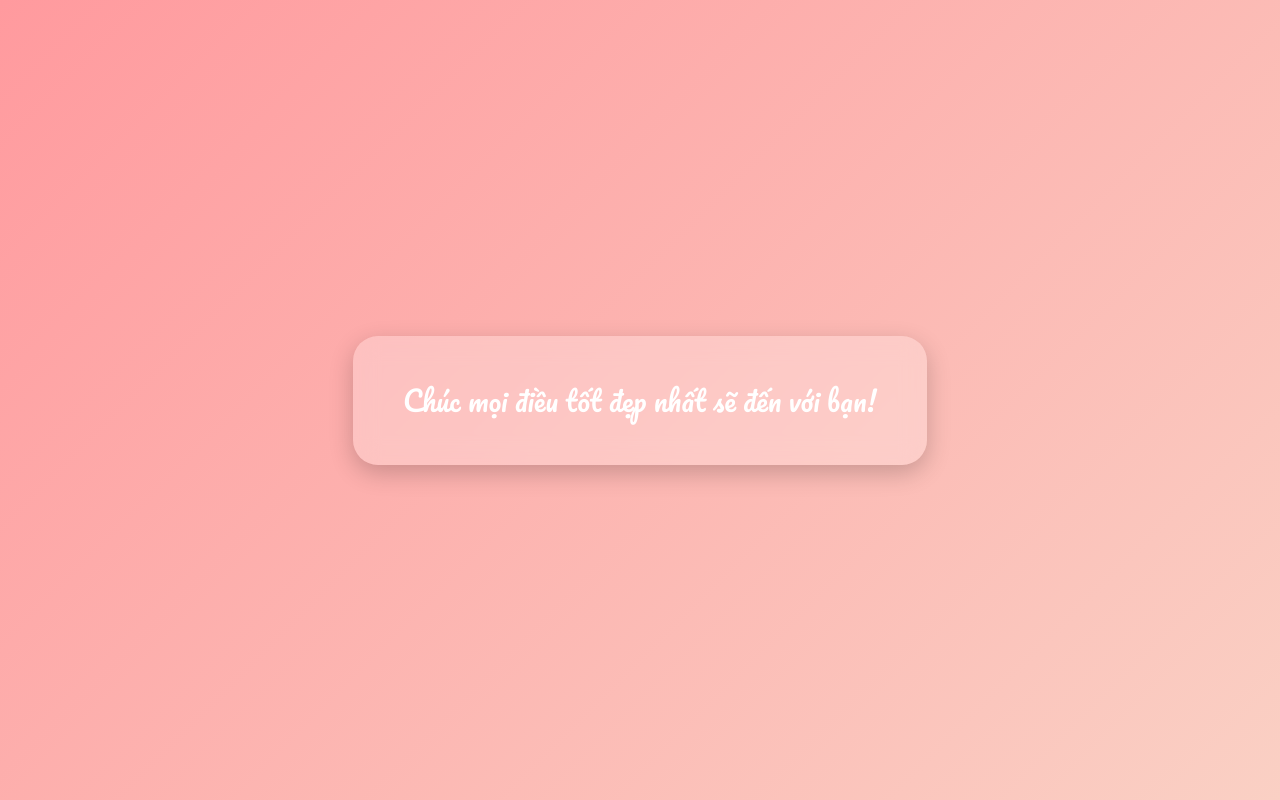
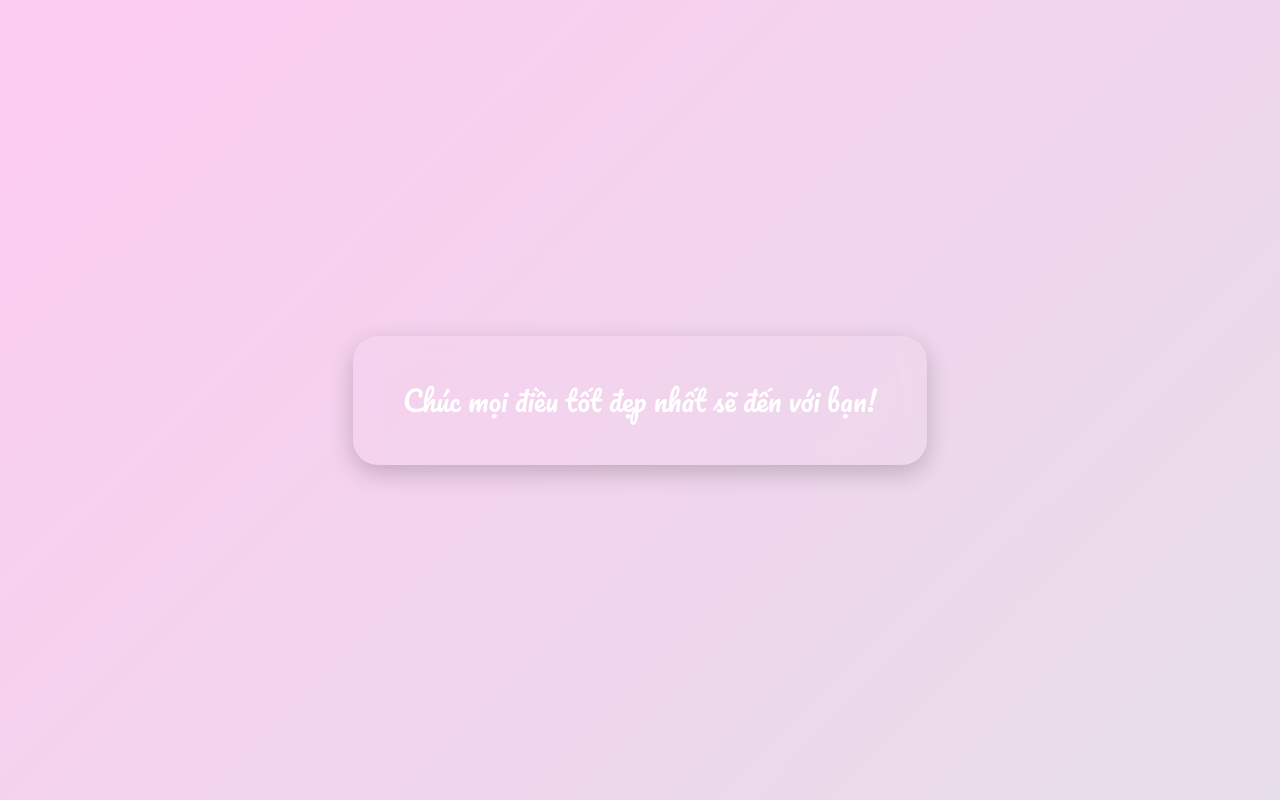
Before and after one commit to Ddajt2306/loi-chuc, a plain HTML site: page index.html in a window 1280 px wide. Drawn offline with Linux system fonts and the light colour scheme.

Commit message:
Update index.html

```diff
--- a/index.html
+++ b/index.html
@@ -4,8 +4,8 @@
 <meta charset="UTF-8">
 <title>Lời Chúc Ngẫu Nhiên</title>
 
-<!-- Google Font -->
-<link href="https://fonts.googleapis.com/css2?family=Pacifico&family=Quicksand:wght@400;600&display=swap" rel="stylesheet">
+<!-- Google Fonts -->
+<link href="https://fonts.googleapis.com/css2?family=Pacifico&family=Quicksand:wght@400;600&family=Montserrat:wght@400;700&family=Lobster&family=Roboto:wght@400;700&display=swap" rel="stylesheet">
 
 <style>
     body {
@@ -14,13 +14,12 @@
         display: flex;
         justify-content: center;
         align-items: center;
-        background: linear-gradient(135deg, #ff9a9e, #fad0c4);
         font-family: "Quicksand", sans-serif;
         overflow: hidden;
+        transition: background 1s ease;
     }
 
     .card {
-        background: rgba(255, 255, 255, 0.25);
         padding: 40px 50px;
         border-radius: 25px;
         backdrop-filter: blur(12px);
@@ -28,13 +27,14 @@
         text-align: center;
         max-width: 600px;
         animation: fadeIn 1.2s ease forwards;
+        transition: all 1s ease;
     }
 
     .wish {
         font-size: 28px;
-        font-family: "Pacifico", cursive;
         color: #fff;
         animation: pop 0.7s ease forwards;
+        transition: all 1s ease;
     }
 
     @keyframes fadeIn {
@@ -67,9 +67,26 @@ const wishes = [
     "Chúc mọi điều tốt đẹp nhất sẽ đến với bạn!"
 ];
 
-// Chọn ngẫu nhiên
+// Chọn ngẫu nhiên lời chúc
 document.getElementById("wish").innerText =
     wishes[Math.floor(Math.random() * wishes.length)];
+
+// Danh sách gradient background
+const gradients = [
+    "linear-gradient(135deg, #ff9a9e, #fad0c4)",
+    "linear-gradient(135deg, #a1c4fd, #c2e9fb)",
+    "linear-gradient(135deg, #fbc2eb, #a6c1ee)",
+    "linear-gradient(135deg, #fdcbf1, #e6dee9)",
+    "linear-gradient(135deg, #84fab0, #8fd3f4)",
+    "linear-gradient(135deg, #fddb92, #d1fdff)"
+];
+
+// Danh sách font family cho card
+const fonts = ["Pacifico", "Quicksand", "Montserrat", "Lobster", "Roboto"];
+
+// Ngẫu nhiên background và font
+document.body.style.background = gradients[Math.floor(Math.random() * gradients.length)];
+document.querySelector(".wish").style.fontFamily = fonts[Math.floor(Math.random() * fonts.length)];
 </script>
 
 </body>
```
